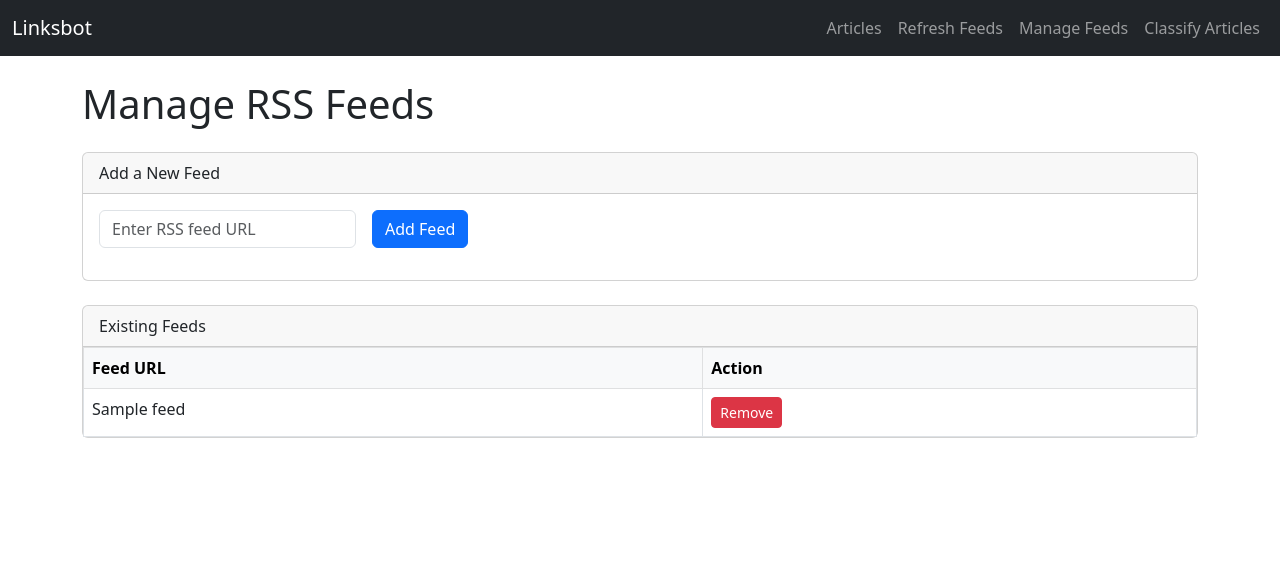
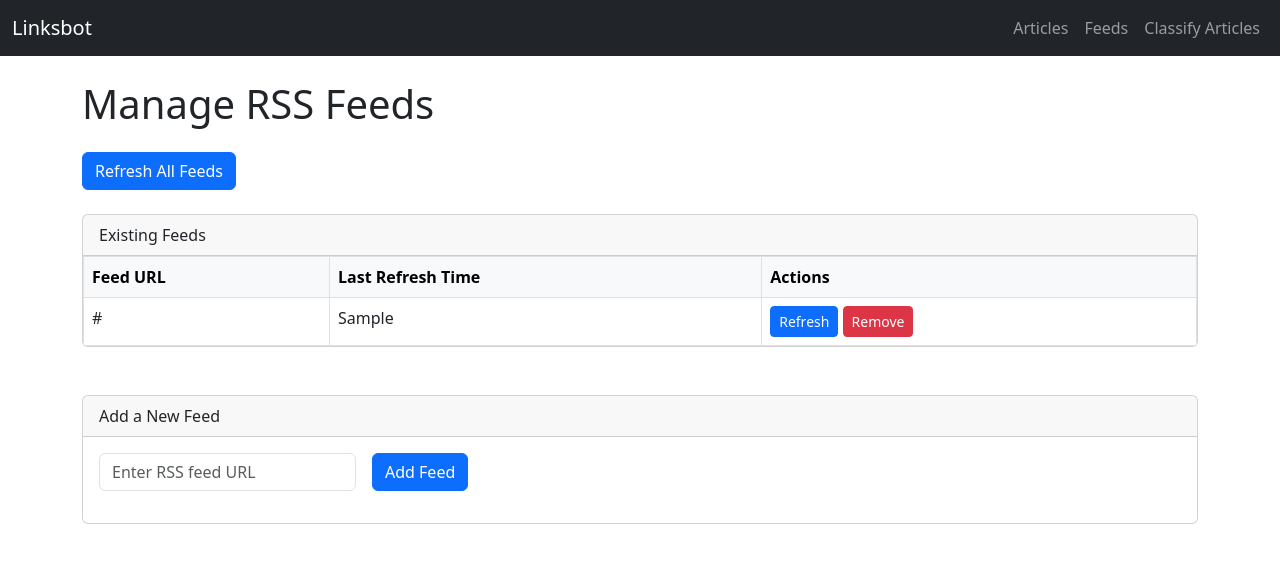
Before and after one commit to mileswilsondc/linksbot, a Flask app: template templates/manage_feeds.html in a window 1280 px wide. Shown: the top 563 px of the page. Run offline with Flask 3, Linux system fonts and the light colour scheme; the template is opened without the code that fills it: most values are stand-ins (such as "Sample title", 1, 10 or a date in 2020).

Commit message:
Combine feed refresh and management into one /feeds page.

```diff
--- a/app.py
+++ b/app.py
@@ -159,11 +159,12 @@ def classify():
         return redirect(url_for('classify'))
     return render_template('classify.html', article=article, unclassified_count=unclassified_count)
 
-@app.route('/manage_feeds', methods=['GET', 'POST'])
+@app.route('/feeds', methods=['GET', 'POST'])
 def manage_feeds():
     if request.method == 'POST':
         action = request.form.get('action')
-        feed_url = request.form.get('feed_url').strip()
+        feed_url = request.form.get('feed_url', '').strip()
+
         if action == 'add':
             if add_feed(feed_url):
                 flash('Feed added successfully!', 'success')
@@ -172,10 +173,37 @@ def manage_feeds():
         elif action == 'remove':
             remove_feed(feed_url)
             flash('Feed removed successfully!', 'success')
+        elif action == 'refresh_all':
+            refresh_feeds(DB_PATH)
+            flash('Feeds have been refreshed!', 'success')
+        elif action == 'refresh_feed':
+            if feed_url:
+                refresh_feeds(DB_PATH, feed_url)
+                flash(f'Feed {feed_url} has been refreshed!', 'success')
+            else:
+                flash('No feed URL provided.', 'error')
         return redirect(url_for('manage_feeds'))
 
-    feeds = get_feeds()
-    return render_template('manage_feeds.html', feeds=feeds)
+    with sqlite3.connect(DB_PATH) as conn:
+        c = conn.cursor()
+        c.execute("""
+            SELECT feeds.feed_url, refresh_log.last_refresh
+            FROM feeds
+            LEFT JOIN refresh_log ON feeds.feed_url = refresh_log.feed_url
+        """)
+        feeds = c.fetchall()
+
+    processed_feeds = []
+    for feed in feeds:
+        feed_url = feed[0]
+        last_refresh_str = feed[1]
+        if last_refresh_str:
+            last_refresh_dt = datetime.fromisoformat(last_refresh_str)
+            relative_last_refresh = relative_time(last_refresh_dt)
+        else:
+            relative_last_refresh = 'Never'
+        processed_feeds.append({'feed_url': feed_url, 'last_refresh': relative_last_refresh})
+    return render_template('manage_feeds.html', feeds=processed_feeds)
 
 @app.route('/')
 def index():
--- a/templates/base.html
+++ b/templates/base.html
@@ -22,10 +22,7 @@
                         <a class="nav-link" href="{{ url_for('display_articles') }}">Articles</a>
                     </li>
                     <li class="nav-item">
-                        <a class="nav-link" href="{{ url_for('refresh') }}">Refresh Feeds</a>
-                    </li>
-                    <li class="nav-item">
-                        <a class="nav-link" href="{{ url_for('manage_feeds') }}">Manage Feeds</a>
+                        <a class="nav-link" href="{{ url_for('manage_feeds') }}">Feeds</a>
                     </li>
                     <li class="nav-item">
                         <a class="nav-link" href="{{ url_for('classify') }}">Classify Articles</a>
--- a/templates/manage_feeds.html
+++ b/templates/manage_feeds.html
@@ -6,6 +6,62 @@
 {% block content %}
 <h1 class="mb-4">Manage RSS Feeds</h1>
 
+<!-- Refresh All Feeds -->
+<div class="mb-4">
+    <form method="post">
+        <input type="hidden" name="action" value="refresh_all">
+        <button type="submit" class="btn btn-primary">Refresh All Feeds</button>
+    </form>
+</div>
+
+<!-- Existing Feeds with Refresh Log -->
+<div class="card">
+    <div class="card-header">
+        Existing Feeds
+    </div>
+    <div class="card-body p-0">
+        {% if feeds %}
+        <div class="table-responsive">
+            <table class="table table-bordered mb-0">
+                <thead class="table-light">
+                    <tr>
+                        <th>Feed URL</th>
+                        <th>Last Refresh Time</th>
+                        <th>Actions</th>
+                    </tr>
+                </thead>
+                <tbody>
+                    {% for feed in feeds %}
+                    <tr>
+                        <td>{{ feed.feed_url }}</td>
+                        <td>{{ feed.last_refresh }}</td>
+                        <td>
+                            <!-- Refresh Feed -->
+                            <form method="post" class="d-inline">
+                                <input type="hidden" name="action" value="refresh_feed">
+                                <input type="hidden" name="feed_url" value="{{ feed.feed_url }}">
+                                <button type="submit" class="btn btn-sm btn-primary">Refresh</button>
+                            </form>
+                            <!-- Remove Feed -->
+                            <form method="post" class="d-inline">
+                                <input type="hidden" name="action" value="remove">
+                                <input type="hidden" name="feed_url" value="{{ feed.feed_url }}">
+                                <button type="submit" class="btn btn-sm btn-danger">Remove</button>
+                            </form>
+                        </td>
+                    </tr>
+                    {% endfor %}
+                </tbody>
+            </table>
+        </div>
+        {% else %}
+        <div class="card-body">
+            <p class="card-text">No feeds added yet.</p>
+        </div>
+        {% endif %}
+    </div>
+</div>
+<br><br>
 <!-- Add a New Feed -->
 <div class="card mb-4">
     <div class="card-header">
@@ -24,43 +80,4 @@
     </div>
 </div>
 
-<!-- Existing Feeds -->
-<div class="card">
-    <div class="card-header">
-        Existing Feeds
-    </div>
-    <div class="card-body p-0">
-        {% if feeds %}
-        <div class="table-responsive">
-            <table class="table table-bordered mb-0">
-                <thead class="table-light">
-                    <tr>
-                        <th>Feed URL</th>
-                        <th>Action</th>
-                    </tr>
-                </thead>
-                <tbody>
-                    {% for feed in feeds %}
-                    <tr>
-                        <td>{{ feed }}</td>
-                        <td>
-                            <form method="post" class="d-inline">
-                                <input type="hidden" name="action" value="remove">
-                                <input type="hidden" name="feed_url" value="{{ feed }}">
-                                <button type="submit" class="btn btn-sm btn-danger">Remove</button>
-                            </form>
-                        </td>
-                    </tr>
-                    {% endfor %}
-                </tbody>
-            </table>
-        </div>
-        {% else %}
-        <div class="card-body">
-            <p class="card-text">No feeds added yet.</p>
-        </div>
-        {% endif %}
-    </div>
-</div>
-
 {% endblock %}
```
